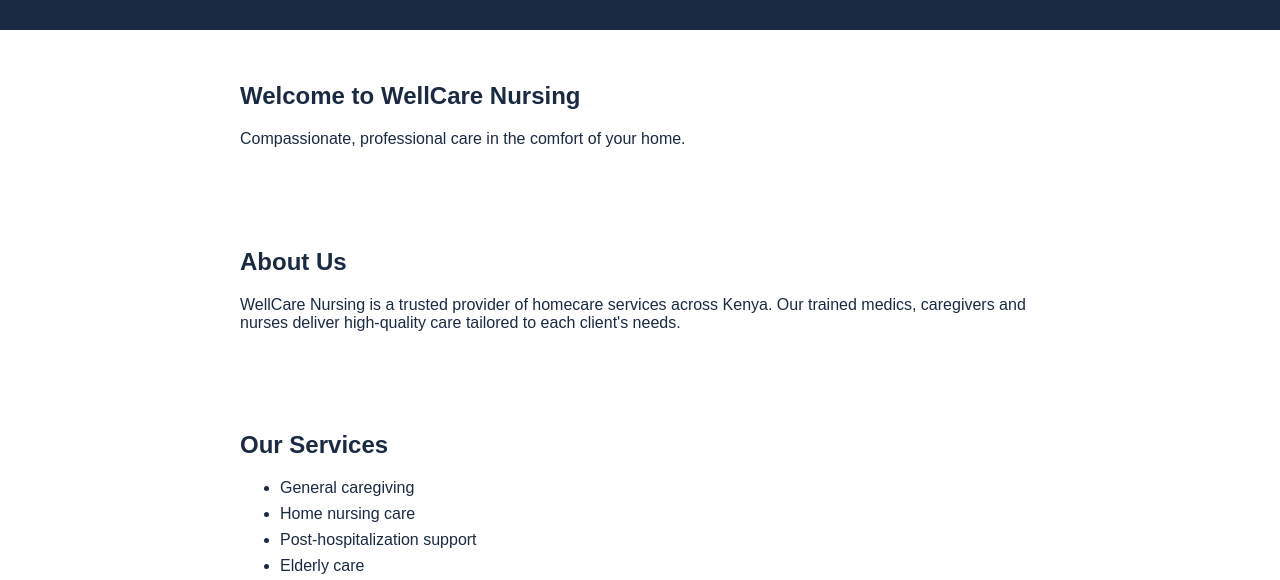
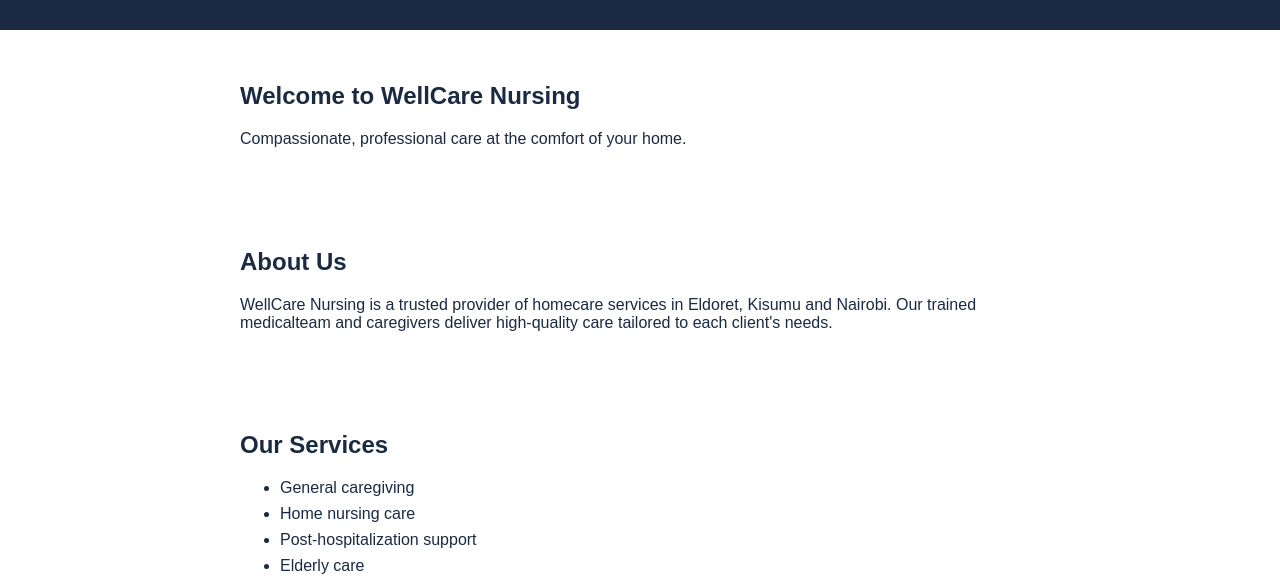
Before and after one commit to wellcarenursing/WellCare.Nursing-, a plain HTML site: page index.html in a window 1280 px wide. Shown: the part 200-780 px from the top of the page. Drawn offline with Linux system fonts and the light colour scheme.

Commit message:
Update index.html

```diff
--- a/index.html
+++ b/index.html
@@ -78,12 +78,12 @@
 
   <section id="home">
     <h2>Welcome to WellCare Nursing</h2>
-    <p>Compassionate, professional care in the comfort of your home.</p>
+    <p>Compassionate, professional care at the comfort of your home.</p>
   </section>
 
   <section id="about">
     <h2>About Us</h2>
-    <p>WellCare Nursing is a trusted provider of homecare services across Kenya. Our trained medics, caregivers and nurses deliver high-quality care tailored to each client's needs.</p>
+    <p>WellCare Nursing is a trusted provider of homecare services in Eldoret, Kisumu and Nairobi. Our trained medicalteam and caregivers deliver high-quality care tailored to each client's needs.</p>
   </section>
 
   <section id="services">
```
